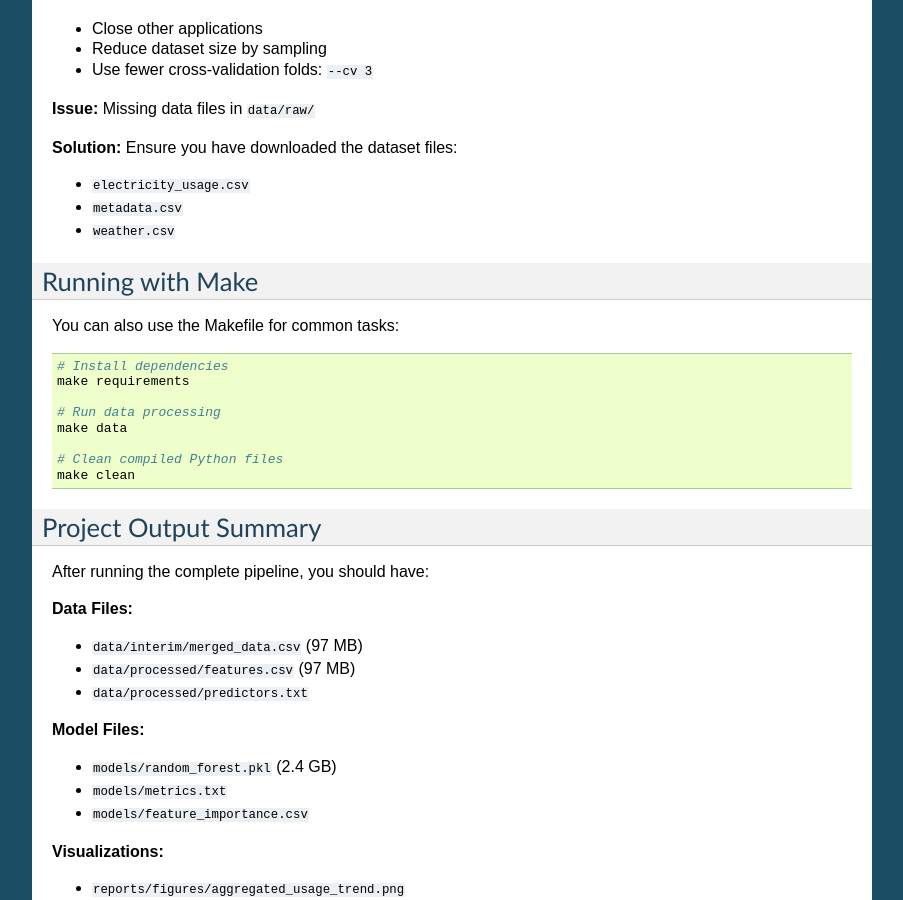
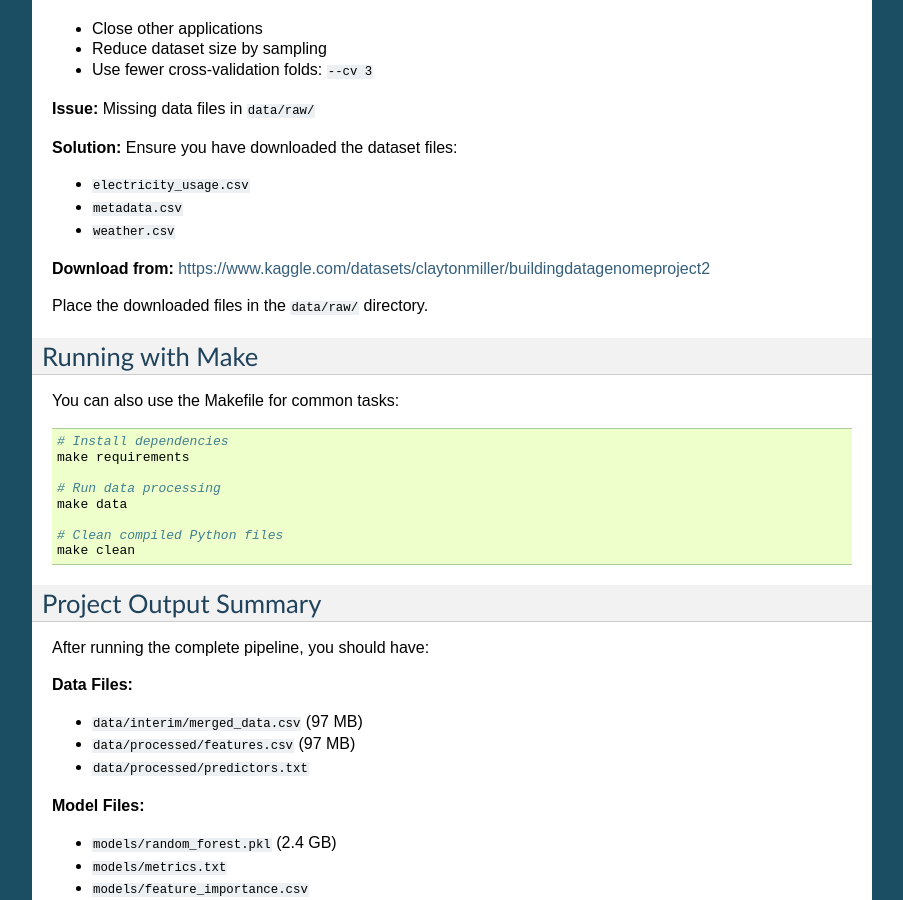
Before and after one commit to nandinisankarabukta-git/energy-consumption-forecasting, a Sphinx documentation site: the page built from docs/getting-started.rst, in a window 1280 px wide and 900 px high, scrolled down 4400 px. Shown: the whole window, without its empty margins (198-1101 px from the left). Built offline with Sphinx 7.4.7, drawn with Linux system fonts in a browser that asks for light colours.

```diff
--- a/docs/getting-started.rst
+++ b/docs/getting-started.rst
@@ -276,6 +276,10 @@ Common Issues and Solutions
 * ``metadata.csv``
 * ``weather.csv``
 
+**Download from:** https://www.kaggle.com/datasets/claytonmiller/buildingdatagenomeproject2
+
+Place the downloaded files in the ``data/raw/`` directory.
+
 
 Running with Make
 -----------------
```
Also changed, not shown: README.md (+4 -2 lines).
